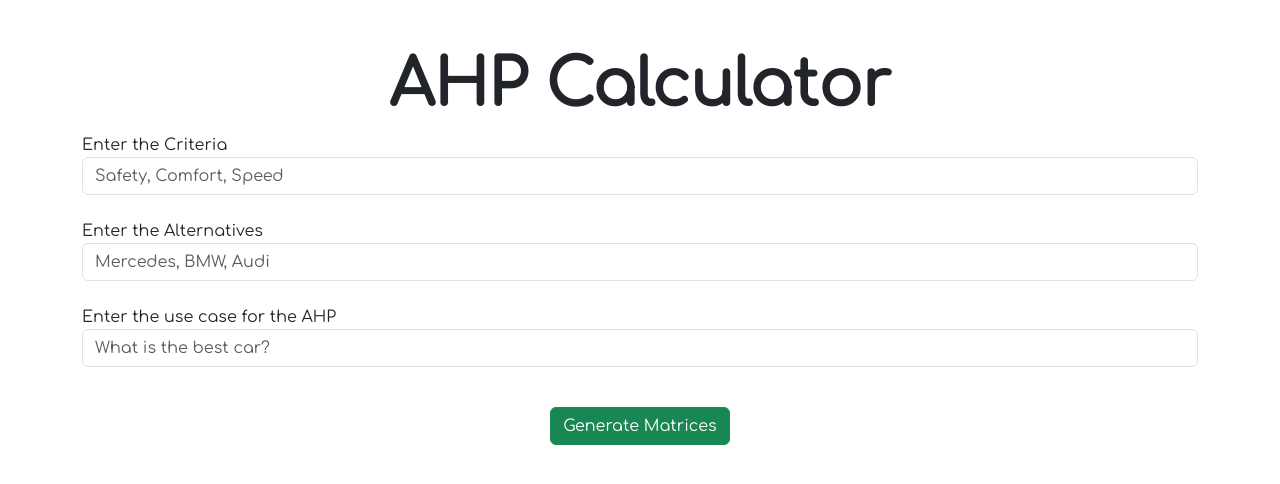
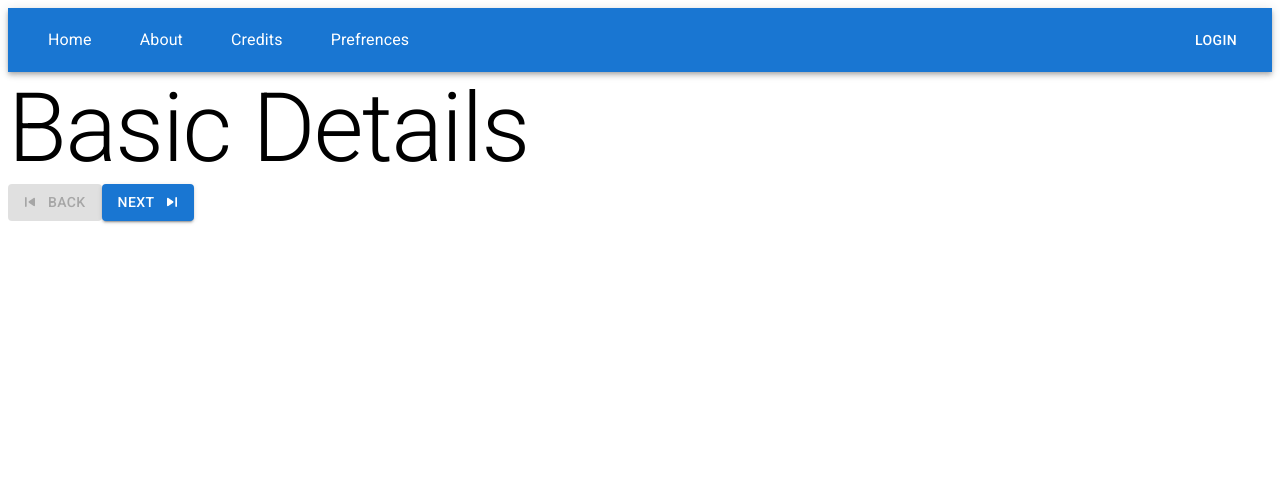
Before and after one commit to sukhmeetbawa/Awesome-AHP, a React (Vite) app in the folder frontend/: page / in a window 1280 px wide. Shown: the top 484 px of the page. Built offline with nearby package versions, Linux system fonts and the light colour scheme; no server answers.

Commit message:
Shift to a new App.tsx for development

```diff
--- a/frontend/src/main.tsx
+++ b/frontend/src/main.tsx
@@ -1,6 +1,6 @@
 import React from "react";
 import ReactDOM from "react-dom/client";
-import App from "./App.tsx";
+import App from "./newApp.tsx";
 
 ReactDOM.createRoot(document.getElementById("root")!).render(
     <React.StrictMode>
--- /dev/null
+++ b/frontend/src/newApp.tsx
@@ -0,0 +1,29 @@
+import "@fontsource/roboto/300.css";
+import "@fontsource/roboto/400.css";
+import "@fontsource/roboto/500.css";
+import "@fontsource/roboto/700.css";
+
+import { Route, BrowserRouter as Router, Routes } from "react-router-dom";
+import NavigationBar from "./components/NavigationBar";
+import About from "./pages/About";
+import Credits from "./pages/Credits";
+import Form from "./pages/Form";
+import Prefrences from "./pages/Prefrences";
+
+const newApp = () => {
+    return (
+        <>
+            <Router>
+                <NavigationBar />
+                <Routes>
+                    <Route path="/" element={<Form />}></Route>
+                    <Route path="/about" element={<About />}></Route>
+                    <Route path="/credits" element={<Credits />}></Route>
+                    <Route path="/prefrences" element={<Prefrences />}></Route>
+                </Routes>
+            </Router>
+        </>
+    );
+};
+
+export default newApp;
```
